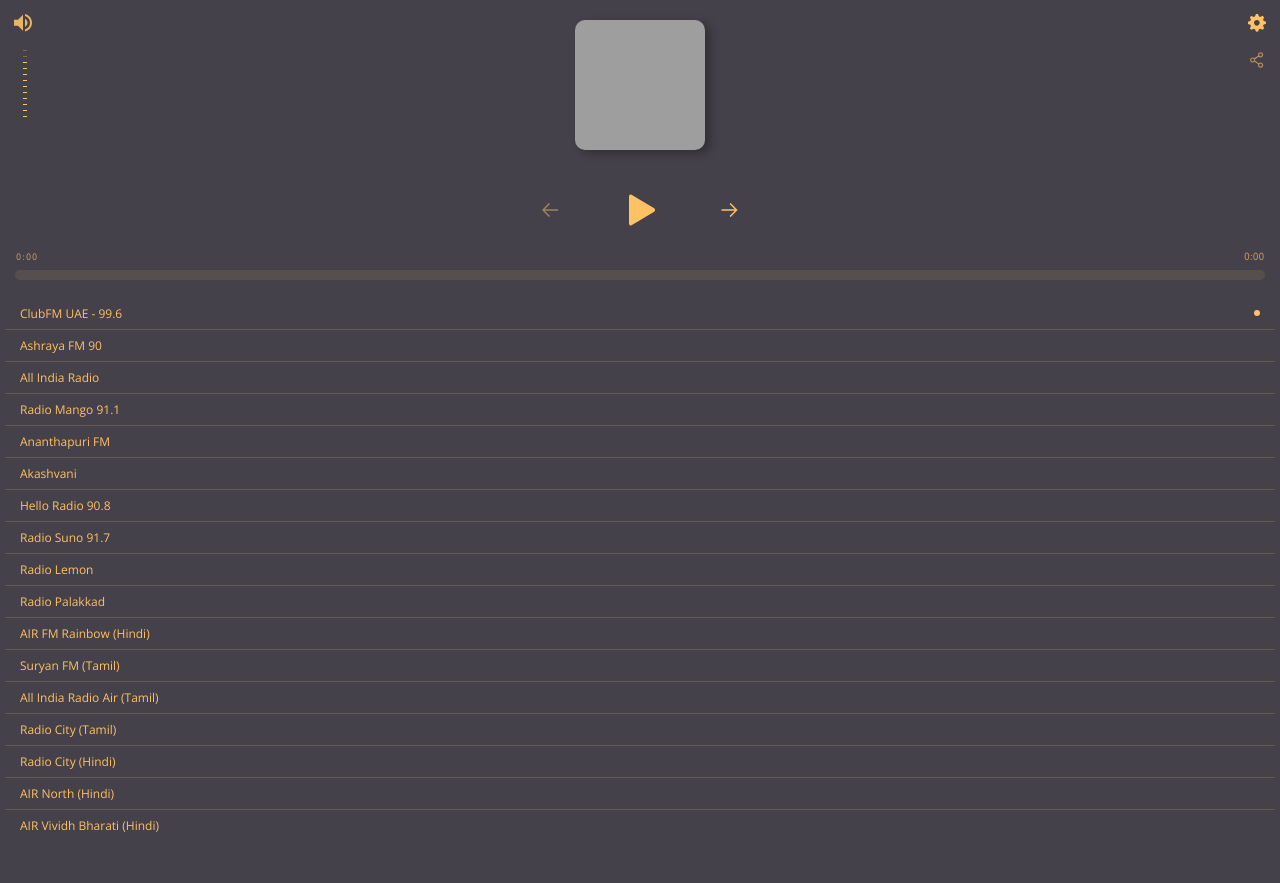
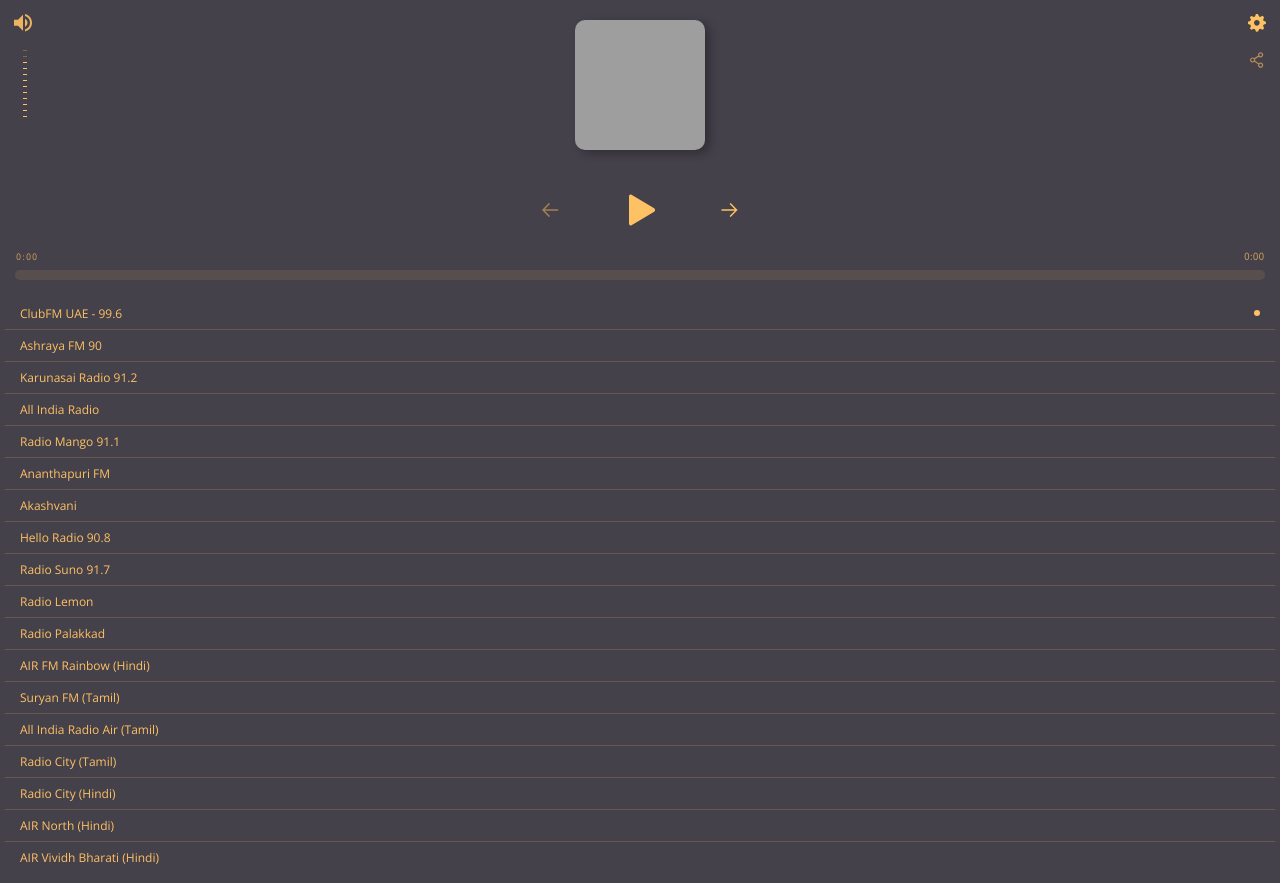
Before and after one commit to aravindnc/indian-web-radio, a plain HTML site: page index.html in a window 1280 px wide. Before the commit the page ends 851 px from the top, so only its background shows below. Drawn offline with nearby package versions, Linux system fonts and the light colour scheme; grey boxes are pictures that could not be loaded.

Commit message:
Added Karunasai Radio 91.2

```diff
--- a/index.html
+++ b/index.html
@@ -34,6 +34,10 @@
           "title": "Ashraya FM 90",
           "file": "https://fm.ashrayafm90.com/ashrayafm",
           "poster": "https://liveradios.in/wp-content/uploads/ashrayafm.jpg"
+      },{
+          "title": "Karunasai Radio 91.2",
+          "file": "https://streamasiacdn.atc-labs.com/karunasairadio.aac",
+          "poster": "https://static-media.streema.com/media/cache/bb/74/bb7407d5653f977b95c0ae32e02399e8.jpg"
       },
       //                 {
       //                     "title": "Radio Mirchi",
```
